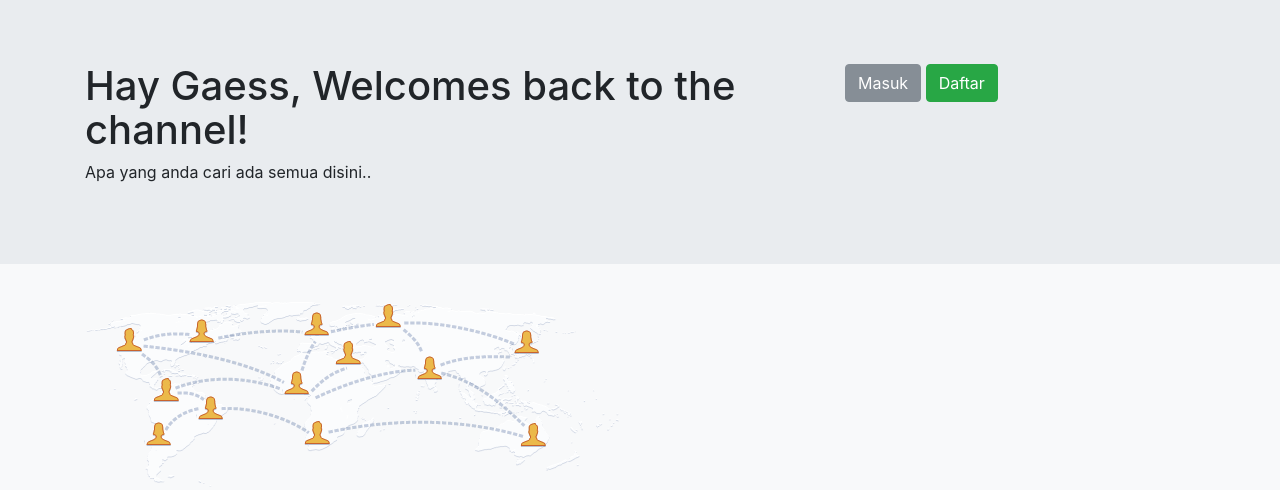
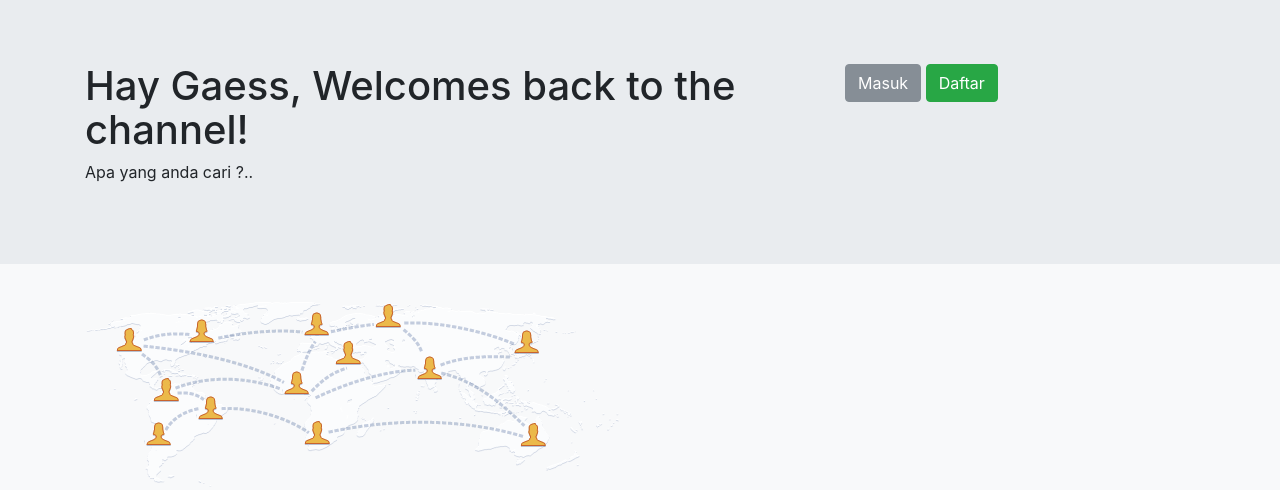
Before and after one commit to farman17/sosmed, a PHP site: page / in a window 1280 px wide. Shown: the top 490 px of the page. Run offline with PHP 8.4, Linux system fonts and the light colour scheme.

Commit message:
edit kata cari

```diff
--- a/index.php
+++ b/index.php
@@ -15,7 +15,7 @@
                 <div class="row">
                     <div class="col-md-8">
                         <h1>Hay Gaess, Welcomes back to the channel!</h1>
-                        <p>Apa yang anda cari ada semua disini..</p>
+                        <p>Apa yang anda cari ?..</p>
                     </div>
                     <div class="col-md-4">
                         <a href="login.php" class="btn btn-secondary">Masuk</a>
```
